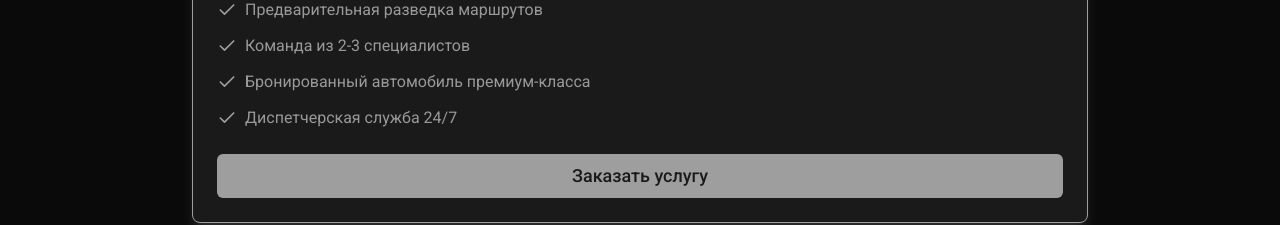
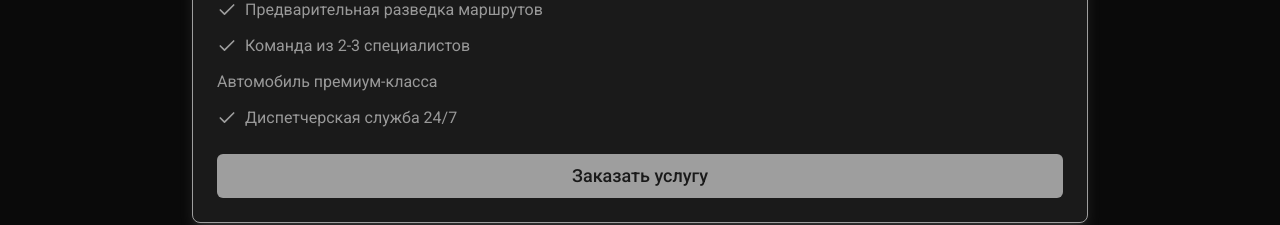
Before and after one commit to pr-poehali-dev/black-people-guard-site, a React (Vite) app: page /service/escort in a window 1280 px wide. Shown: the part 879-1104 px from the top of the page. Built offline with nearby package versions, Linux system fonts and the light colour scheme.

Commit message:
Обновление 1 компонентов

```diff
--- a/src/pages/Escort.tsx
+++ b/src/pages/Escort.tsx
@@ -116,10 +116,7 @@ const Escort = () => {
                       <Icon name="Check" size={20} className="text-primary" />
                       Команда из 2-3 специалистов
                     </p>
-                    <p className="flex items-center gap-2">
-                      <Icon name="Check" size={20} className="text-primary" />
-                      Бронированный автомобиль премиум-класса
-                    </p>
+                    <p className="flex items-center gap-2">Автомобиль премиум-класса</p>
                     <p className="flex items-center gap-2">
                       <Icon name="Check" size={20} className="text-primary" />
                       Диспетчерская служба 24/7
```
